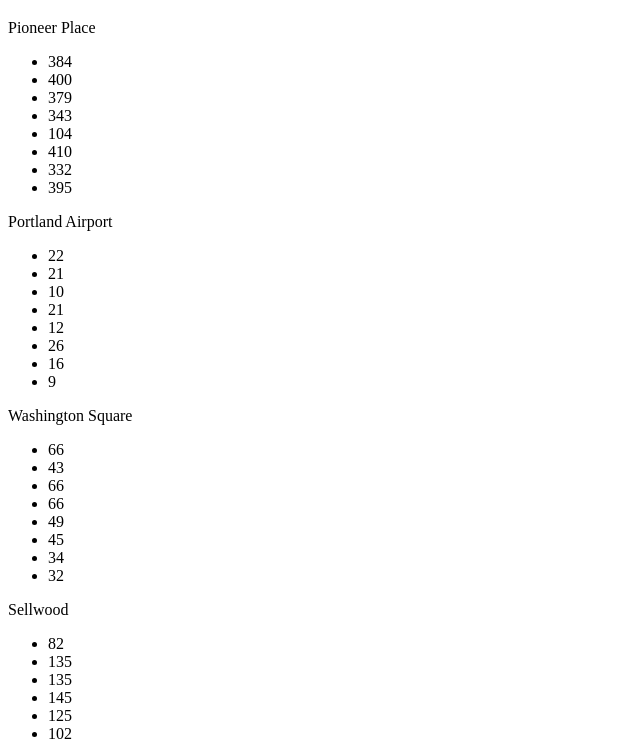
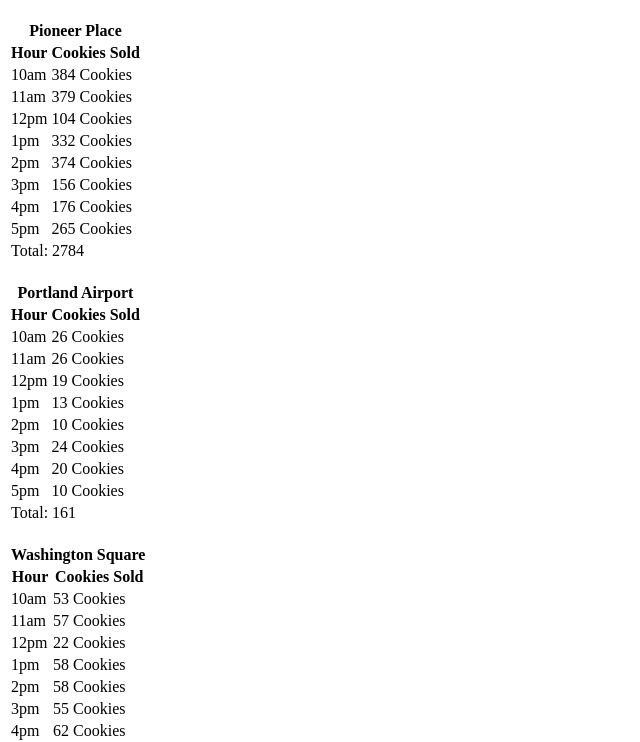
Before and after one commit to MandalorianMitchell/cookie-stand, a plain HTML site: page index.html in a window 1280 px wide. Shown: the part 61-803 px from the top of the page, without its empty margins (0-640 px from the left). Drawn offline with Linux system fonts and the light colour scheme.

Commit message:
Objects are now displayed as tables

```diff
--- a/index.html
+++ b/index.html
@@ -6,17 +6,17 @@
   </head>
   <body>
     <h1>Cookie Stand</h1>
-    <p>Pioneer Place</p>
-      <ul id='pioneers-cookies-list'></ul>
-    <p>Portland Airport</p>
-      <ul id='airport-cookies-list'></ul>
-    <p>Washington Square</p>
-      <ul id='washington-cookies-list'></ul>
-    <p>Sellwood</p>
-      <ul id='sellwood-cookies-list'></ul>
-    <p>Pearl District</p>
-      <ul id='pearl-cookies-list'></ul>
 
-    <script type='text/javascript' src='main.js'></script>
+  <table id='pioneer-cookies'></table>
+      <br>
+  <table id='airport-cookies'></table>
+      <br>
+  <table id='washington-cookies'></table>
+      <br>
+  <table id='sellwood-cookies'></table>
+      <br>
+  <table id='pearl-cookies'></table>
+
+<script type='text/javascript' src='main.js'></script>
   </body>
 </html>
--- a/main.js
+++ b/main.js
@@ -13,15 +13,25 @@ var firstStand = {
   },
 
   cookiesHour: function () {
-    var pioneerList = document.getElementById('pioneers-cookies-list');
-    for (var index = 0; index < hours.length; index++) {
       var cookie = Math.floor(this.averageSales * this.customersHour(this.minCustomers, this.maxCustomers));
-      pioneerList.innerHTML += '<li>' + cookie + '</li>';
-      console.log(cookie);
+      return cookie;
+    },
+
+  toHTML: function () {
+      var cookiesSold = 0;
+      var HTML = '<table><tr><th colspan="2">' + this.name + '</th></tr><tr><th>Hour</th><th>Cookies Sold</th></tr>';
+      for (var hourly = 0; hourly < hours.length; hourly++) {
+        HTML += '<tr><td>' + hours[hourly] + '</td><td>' + this.cookiesHour() + ' Cookies' + '</td></tr>';
+        cookiesSold += this.cookiesHour();
       }
+
+      HTML += '<tr><td colspan="2">' + 'Total: ' + cookiesSold + '</td></tr>' + '</table>';
+      return HTML;
+
     },
 };
-firstStand.cookiesHour();
+var firstCookies = document.getElementById('pioneer-cookies');
+firstCookies.innerHTML = firstStand.toHTML();
 
 var secondStand = {
   name: 'Portland Airport',
@@ -36,15 +46,25 @@ var secondStand = {
   },
 
   cookiesHour: function () {
-    var airportList = document.getElementById('airport-cookies-list');
-    for (var index = 0; index < hours.length; index++) {
       var cookie = Math.floor(this.averageSales * this.customersHour(this.minCustomers, this.maxCustomers));
-      airportList.innerHTML += '<li>' + cookie + '</li>';
-      console.log(cookie);
+      return cookie;
+    },
+
+  toHTML: function () {
+      var cookiesSold = 0;
+      var HTML = '<table><tr><th colspan="2">' + this.name + '</th></tr><tr><th>Hour</th><th>Cookies Sold</th></tr>';
+      for (var hourly = 0; hourly < hours.length; hourly++) {
+        HTML += '<tr><td>' + hours[hourly] + '</td><td>' + this.cookiesHour() + ' Cookies' + '</td></tr>';
+        cookiesSold += this.cookiesHour();
       }
+
+      HTML += '<tr><td colspan="2">' + 'Total: ' + cookiesSold + '</td></tr>' + '</table>';
+      return HTML;
+
     },
 };
-secondStand.cookiesHour();
+var secondCookies = document.getElementById('airport-cookies');
+secondCookies.innerHTML = secondStand.toHTML();
 
 var thirdStand = {
   name: 'Washington Square',
@@ -59,15 +79,25 @@ var thirdStand = {
   },
 
   cookiesHour: function () {
-    var washingtonList = document.getElementById('washington-cookies-list');
-    for (var index = 0; index < hours.length; index++) {
       var cookie = Math.floor(this.averageSales * this.customersHour(this.minCustomers, this.maxCustomers));
-      washingtonList.innerHTML += '<li>' + cookie + '</li>';
-      console.log(cookie);
+      return cookie;
+    },
+
+  toHTML: function () {
+      var cookiesSold = 0;
+      var HTML = '<table><tr><th colspan="2">' + this.name + '</th></tr><tr><th>Hour</th><th>Cookies Sold</th></tr>';
+      for (var hourly = 0; hourly < hours.length; hourly++) {
+        HTML += '<tr><td>' + hours[hourly] + '</td><td>' + this.cookiesHour() + ' Cookies' + '</td></tr>';
+        cookiesSold += this.cookiesHour();
       }
+
+      HTML += '<tr><td colspan="2">' + 'Total: ' + cookiesSold + '</td></tr>' + '</table>';
+      return HTML;
+
     },
 };
-thirdStand.cookiesHour();
+var thirdCookies = document.getElementById('washington-cookies');
+thirdCookies.innerHTML = thirdStand.toHTML();
 
 var fourthStand = {
   name: 'Sellwood',
@@ -82,15 +112,25 @@ var fourthStand = {
   },
 
   cookiesHour: function () {
-    var sellwoodList = document.getElementById('sellwood-cookies-list');
-    for (var index = 0; index < hours.length; index++) {
       var cookie = Math.floor(this.averageSales * this.customersHour(this.minCustomers, this.maxCustomers));
-      sellwoodList.innerHTML += '<li>' + cookie + '</li>';
-      console.log(cookie);
+      return cookie;
+    },
+
+  toHTML: function () {
+      var cookiesSold = 0;
+      var HTML = '<table><tr><th colspan="2">' + this.name + '</th></tr><tr><th>Hour</th><th>Cookies Sold</th></tr>';
+      for (var hourly = 0; hourly < hours.length; hourly++) {
+        HTML += '<tr><td>' + hours[hourly] + '</td><td>' + this.cookiesHour() + ' Cookies' + '</td></tr>';
+        cookiesSold += this.cookiesHour();
       }
+
+      HTML += '<tr><td colspan="2">' + 'Total: ' + cookiesSold + '</td></tr>' + '</table>';
+      return HTML;
+
     },
 };
-fourthStand.cookiesHour();
+var fourthCookies = document.getElementById('sellwood-cookies');
+fourthCookies.innerHTML = fourthStand.toHTML();
 
 var fifthStand = {
   name: 'Pearl District',
@@ -105,12 +145,22 @@ var fifthStand = {
   },
 
   cookiesHour: function () {
-    var pearlList = document.getElementById('pearl-cookies-list');
-    for (var index = 0; index < hours.length; index++) {
       var cookie = Math.floor(this.averageSales * this.customersHour(this.minCustomers, this.maxCustomers));
-      pearlList.innerHTML += '<li>' + cookie + '</li>';
-      console.log(cookie);
+      return cookie;
+    },
+
+  toHTML: function () {
+      var cookiesSold = 0;
+      var HTML = '<table><tr><th colspan="2">' + this.name + '</th></tr><tr><th>Hour</th><th>Cookies Sold</th></tr>';
+      for (var hourly = 0; hourly < hours.length; hourly++) {
+        HTML += '<tr><td>' + hours[hourly] + '</td><td>' + this.cookiesHour() + ' Cookies' + '</td></tr>';
+        cookiesSold += this.cookiesHour();
       }
+
+      HTML += '<tr><td colspan="2">' + 'Total: ' + cookiesSold + '</td></tr>' + '</table>';
+      return HTML;
+
     },
 };
-fifthStand.cookiesHour();
+var fifthCookies = document.getElementById('pearl-cookies');
+fifthCookies.innerHTML = fifthStand.toHTML();
```
Lines whose indentation alone changed are shown as unchanged.
